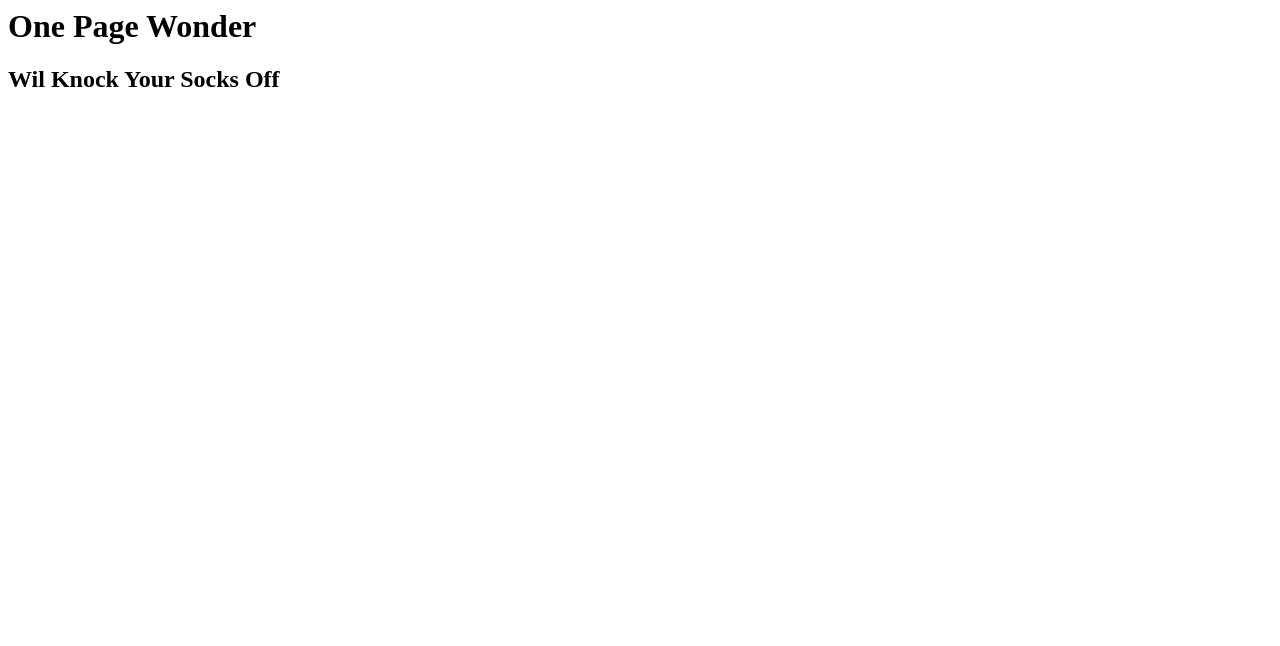
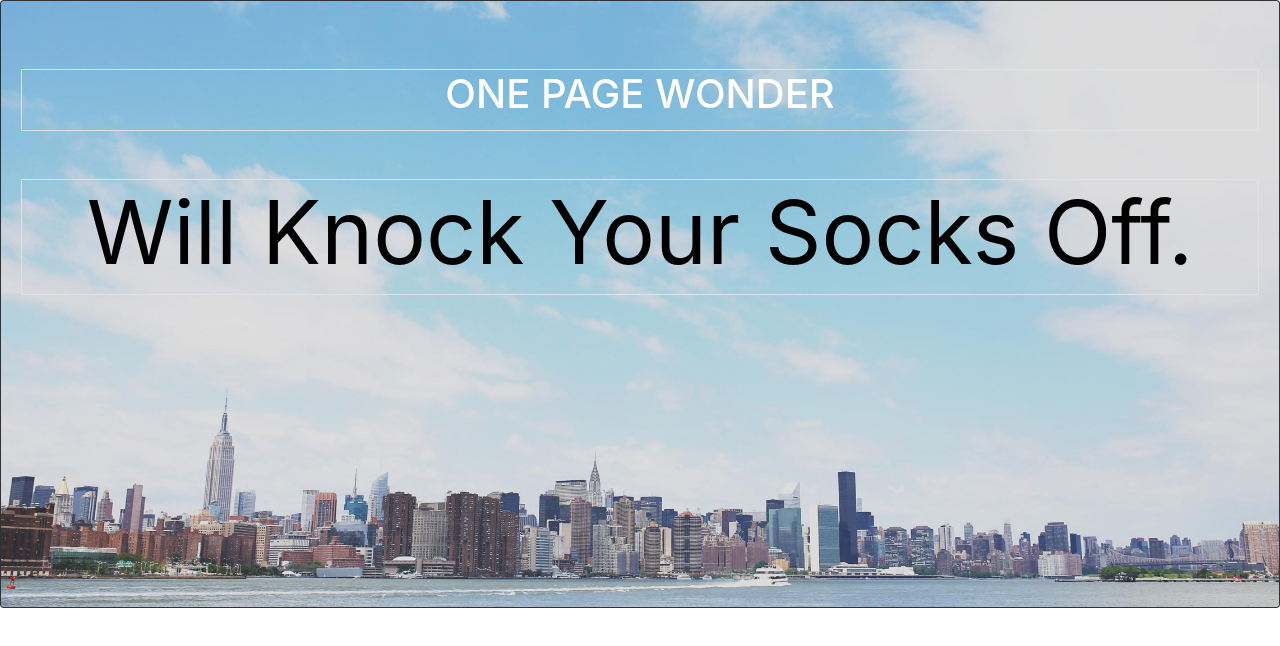
Before and after one commit to breatheco-de/exercise-collaborative-html-website, a plain HTML site: page website/templates/tagline.html in a window 1280 px wide. Drawn offline with nearby package versions, Linux system fonts and the light colour scheme.

Commit message:
tagline1-rozpi-fin

```diff
--- a/website/templates/tagline.html
+++ b/website/templates/tagline.html
@@ -1,6 +1,20 @@
 <!-- your html code here -->
 <!-- Also called a hero image or a jumbotron before bootstrap 5. This might be helpful: https://getbootstrap.com/docs/5.1/examples/jumbotron/ -->
-<div class="tagLine">
-    <h1 class="tittle">One Page Wonder</h1>
-    <h2 class="tittle">Wil Knock Your Socks Off</h2>
+<link rel="stylesheet" href="https://maxcdn.bootstrapcdn.com/bootstrap/4.0.0/css/bootstrap.min.css" integrity="sha384-Gn5384xqQ1aoWXA+058RXPxPg6fy4IWvTNh0E263XmFcJlSAwiGgFAW/dAiS6JXm" crossorigin="anonymous">
+<div class="card bg-dark text-white">
+    <img src="../assets/img/bg.jpg" class="card-img" alt="imagen">
+    <div class="card-img-overlay">
+        <div class="container-fluid border mt-5 d-flex justify-content-center bg-black">
+            <h1 class="card-title">ONE PAGE WONDER</h1>
+
+        </div>
+        <div class="container-fluid border mt-5 d-flex justify-content-center bg-black">
+            <h2 style="color: black;" class="text display-2"><strong>Will Knock Your Socks Off.</strong></h2>
+
+        </div>
+
+
+    </div>
+
+
 </div>
```
